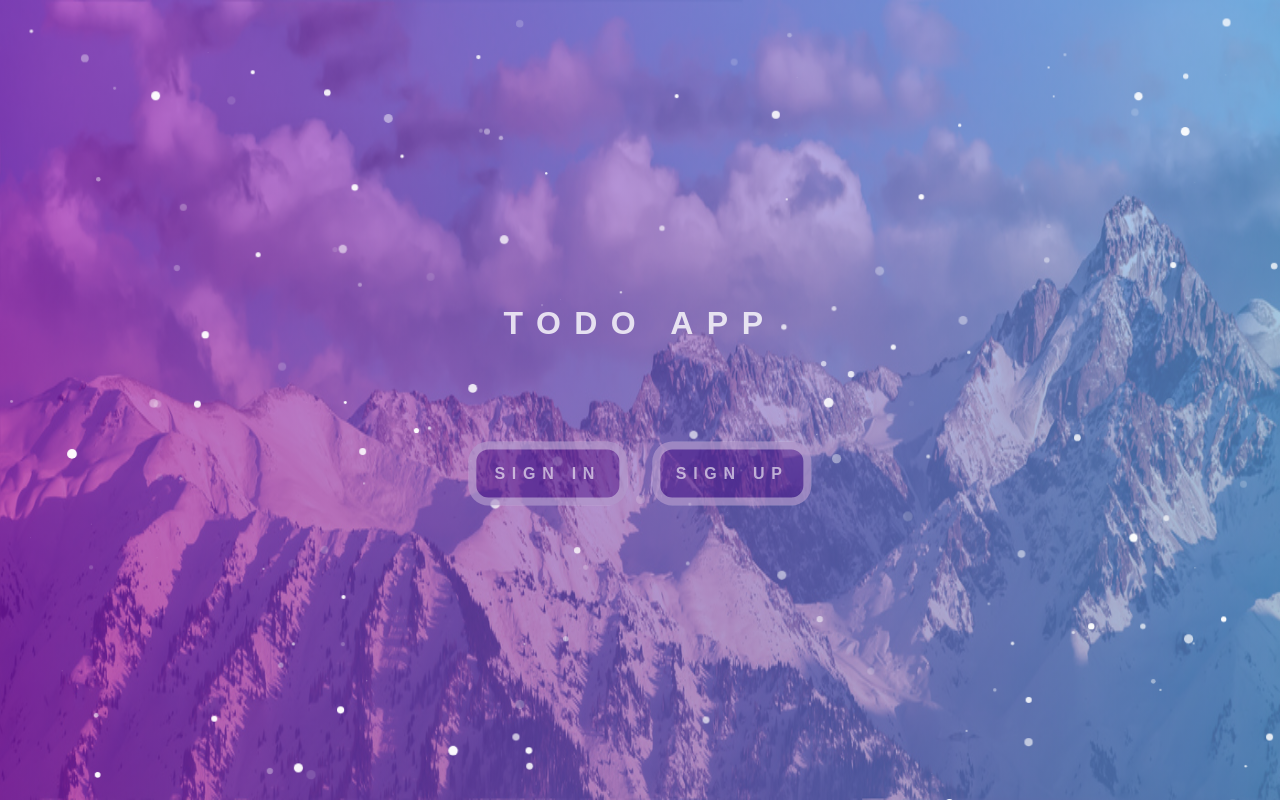
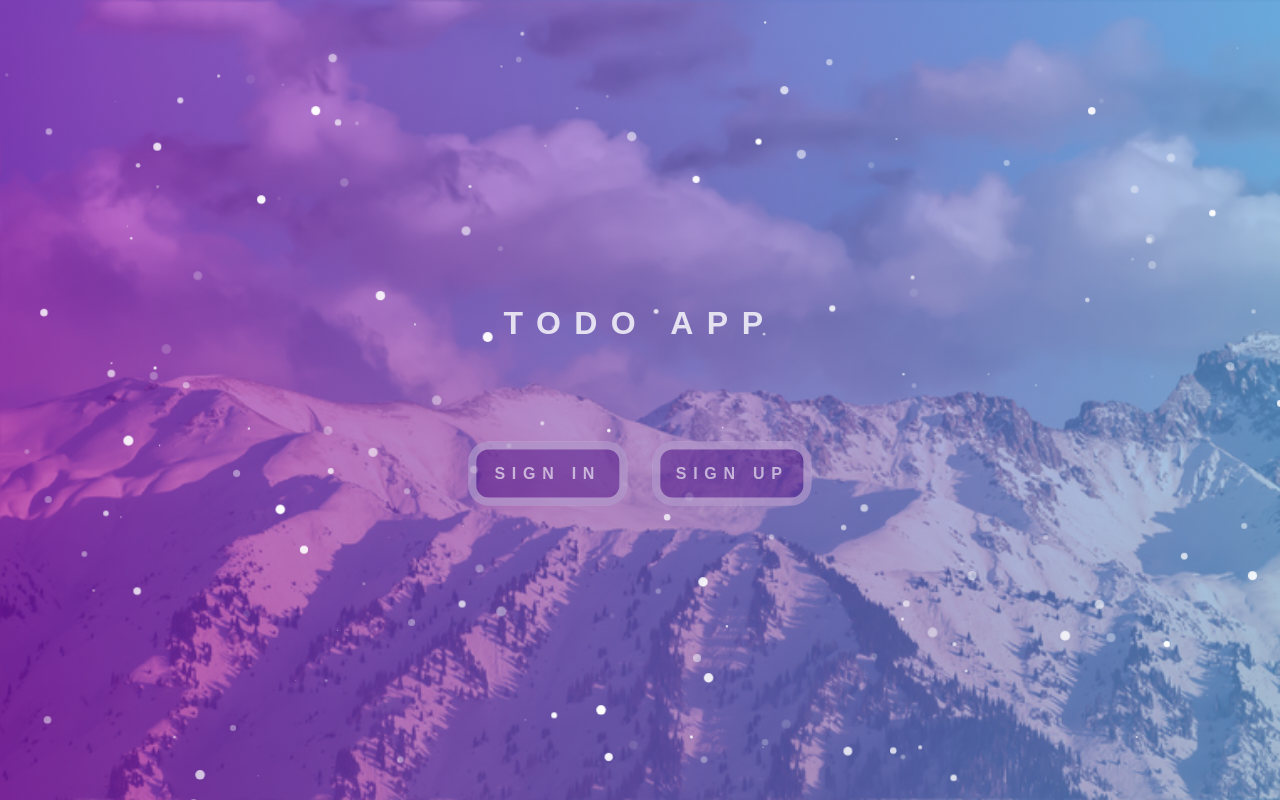
Before and after one commit to TVasilieva/Todo-API, a React (Create React App) app: page / in a window 1280 px wide. Built offline with nearby package versions, Linux system fonts and the light colour scheme.

Commit message:
fix: fixed bg-size

```diff
--- a/src/layouts/SnowLayout/style.scss
+++ b/src/layouts/SnowLayout/style.scss
@@ -1,6 +1,6 @@
 .bg-image {
   background: no-repeat url(../../../public/assets/bg.jpg);
-  background-size: 100vw 100vh;
+  background-size: cover;
 }
 
 .bg-gradient {
@@ -29,7 +29,7 @@
   position: absolute;
   top: 0;
   left: 0;
-  width: 100vw;
+  width: 100%;
   height: 100vh;
 }
 
--- a/src/pages/AppPage/index.tsx
+++ b/src/pages/AppPage/index.tsx
@@ -1,6 +1,8 @@
 import { ChangeEvent, FC, useEffect, useState } from "react";
 
 import Header from "components/Header";
+import Portal from "components/Portal";
+
 import Textarea from "components/Textarea";
 import ListOfTodos from "./components/ListOfTodos";
 import Footer from "./components/Footer";
@@ -61,6 +63,7 @@ const AppPage: FC = () => {
   return (
     <>
       <Header />
+      <Portal>
         <div className="user-page">
           {username && (
             <h2 className="user-page__greeting">Welcome, {username}!</h2>
@@ -85,6 +88,7 @@ const AppPage: FC = () => {
           <ListOfTodos />
           <Footer filter={filter} onChangeFilter={handleChangeFilter} />
         </div>
+      </Portal>
     </>
   );
 };
--- a/src/pages/ProfilePage/index.tsx
+++ b/src/pages/ProfilePage/index.tsx
@@ -4,6 +4,7 @@ import "./style.scss";
 import Header from "components/Header";
 import Loader from "components/Loader";
 import AppDropzone from "components/Dropzone";
+import Portal from "components/Portal";
 import AddAPhotoSharpIcon from "@mui/icons-material/AddAPhotoSharp";
 import EditSharpIcon from "@mui/icons-material/EditSharp";
 import AddCircleOutlineIcon from "@mui/icons-material/AddCircleOutline";
@@ -75,6 +76,7 @@ const ProfilePage: FC = () => {
   return (
     <>
       <Header />
+      <Portal>
         <div className="profile">
           <AppDropzone>
             {!image && !imageIsLoading ? (
@@ -108,6 +110,7 @@ const ProfilePage: FC = () => {
               value={name}
               onChange={(e) => setName(e.target.value)}
               required
+              maxLength={25}
             />
           ) : (
             <Loader />
@@ -133,6 +136,7 @@ const ProfilePage: FC = () => {
             />
           </div>
         </div>
+      </Portal>
     </>
   );
 };
```
Lines whose indentation alone changed are shown as unchanged.
